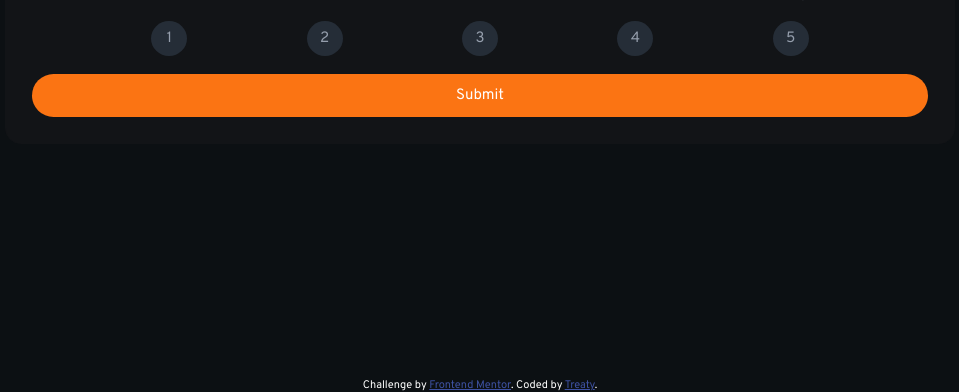
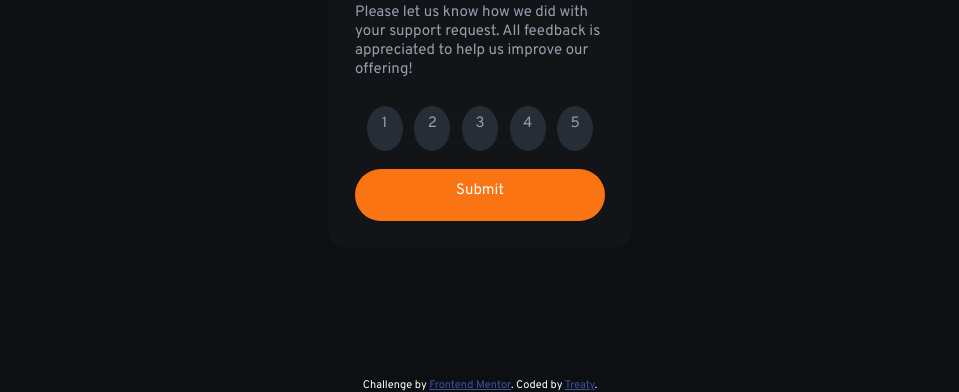
Before and after one commit to treaty1210/interactive-rating-component, a plain HTML site: page index.html in a window 1280 px wide. Shown: the part 408-800 px from the top of the page, without its empty margins (160-1119 px from the left). Drawn offline with Linux system fonts and the light colour scheme.

Commit message:
Updated width and height in desktop

```diff
--- a/style.css
+++ b/style.css
@@ -14,6 +14,10 @@
     .ratePage, .thankPage {
         position: fixed;
         top: 220px;
+        display: flex;
+        flex-wrap: wrap;
+        width: 250px;
+        height: 350px;
     }
 
     .submit:hover {
@@ -48,7 +52,6 @@ body {
     background-color: hsl(216, 12%, 8%);
     border: 1px solid hsl(216, 12%, 8%);
     border-radius: 16px;
-    width: 70%;
     margin: 32px auto;
     padding: 26px;
     display: grid;
```
